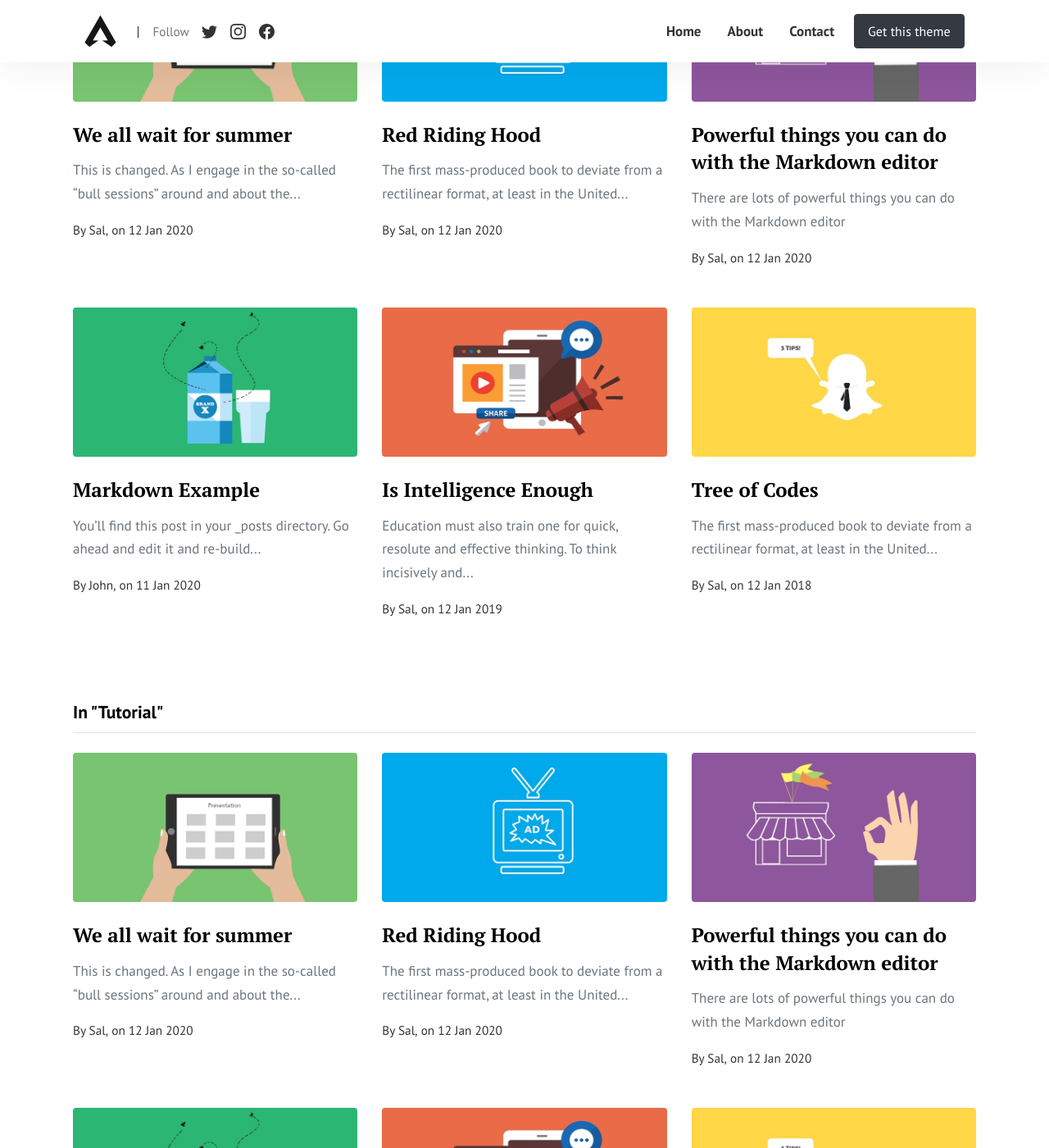
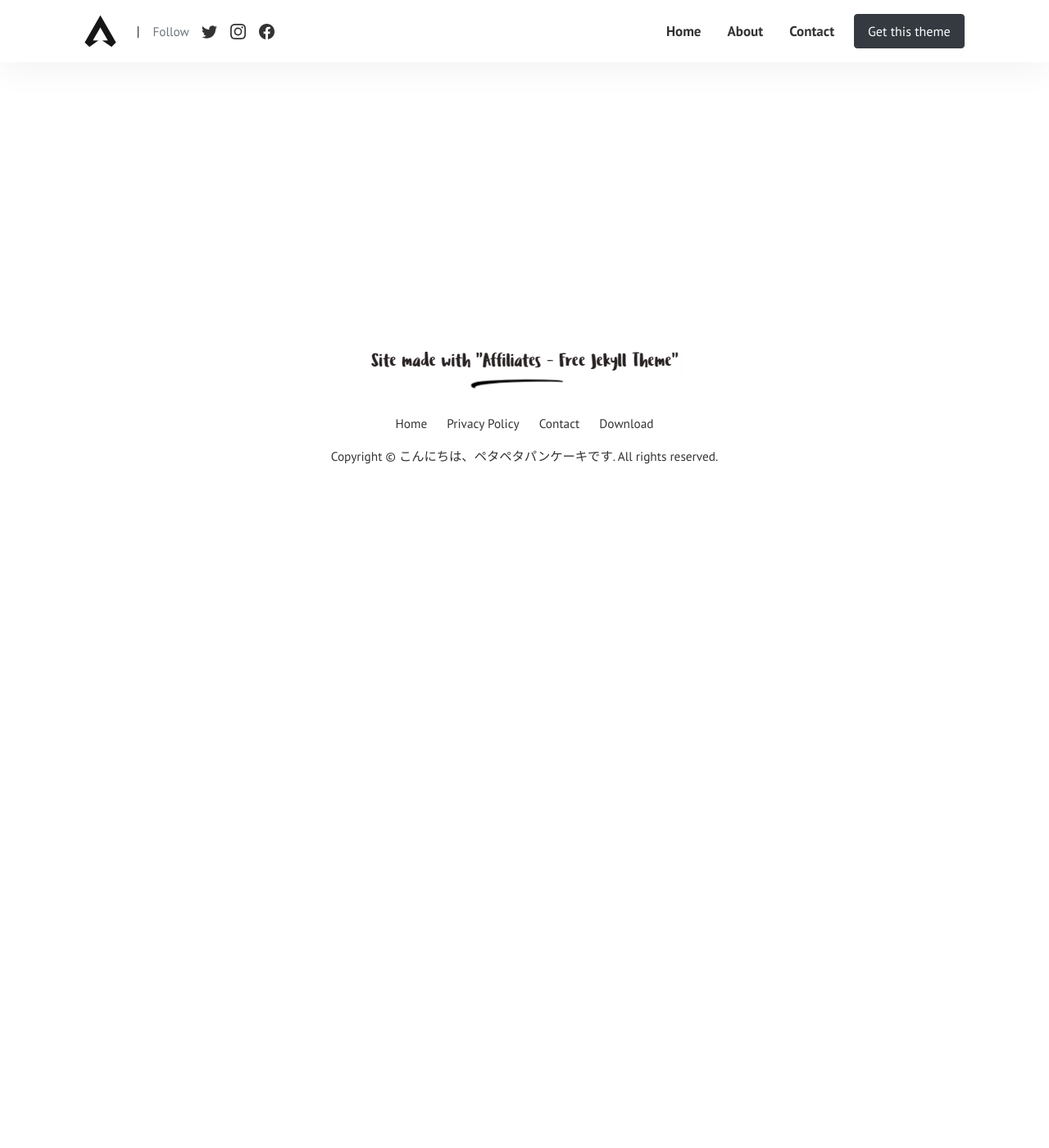
Before and after one commit to kairi1091/kairi1091.github.io, a Jekyll site: the page built from pages/categories.html, in a window 1280 px wide and 1400 px high, scrolled down 289 px. Shown: the whole window at 82% size. Built offline with Jekyll 4.4.1, drawn with Linux system fonts in a browser that asks for light colours; after the commit the page ends 900 px from its top, so only the background shows below that; some of the changed text lies outside the part shown.

Commit message:
タイトル変更

````diff
--- a/_config.yml
+++ b/_config.yml
@@ -1,6 +1,6 @@
-title: "Affiliates"
-email: wowthemesnet@gmail.com
-timezone: UTC
+title: "こんにちは、ペタペタパンケーキです"
+# email: wowthemesnet@gmail.com
+timezone: Tokyo
 baseurl: "/"
 permalink: "/:title/"
 logo: 'assets/images/logo.png'
@@ -8,8 +8,8 @@
 author: Sal
 paginate: 30
 disqus: 'demowebsite'
-locale: en_us
-lang: en_us
+locale: ja_jp
+lang: ja_jp
 feed_items: 10
 feed_update_period: daily
 feed_update_frequency: 1
--- a/_posts/2018-01-12-tree-of-codes.md
+++ /dev/null
@@ -1,17 +0,0 @@
----
-layout: post
-title:  "Tree of Codes"
-author: sal
-categories: [ Jekyll, tutorial ]
-image: assets/images/2.jpg
----
-The first mass-produced book to deviate from a rectilinear format, at least in the United States, is thought to be this 1863 edition of Red Riding Hood, cut into the shape of the protagonist herself with the troublesome wolf curled at her feet. Produced by the Boston-based publisher Louis Prang, this is the first in their “Doll Series”, a set of five “die-cut” books, known also as shape books — the other titles being Robinson Crusoe, Goody Two-Shoes (also written by Red Riding Hood author Lydia Very), Cinderella, and King Winter.
-
-As for this particular rendition of Charles Perrault’s classic tale, the text and design is by Lydia Very (1823-1901), sister of Transcendentalist poet Jones Very. The gruesome ending of the original — which sees Little Red Riding Hood being gobbled up as well as her grandmother — is avoided here, the gore giving way to the less bloody aims of the morality tale, and the lesson that one should not disobey one’s mother.
-
-> It would seem the claim could also extend to die cut books in general, as we can’t find anything sooner, but do let us know in the comments if you have further light to shed on this! Such books are, of course, still popular in children’s publishing today, though the die cutting is not now limited to mere outlines, as evidenced in a beautiful 2014 version of the same Little Red Riding Hood story.
-
-
-An 1868 Prang catalogue would later claim that such “books in the shape of a regular paper Doll… originated with us”.
-
-The die cut has also been employed in the non-juvenile sphere as well, a recent example being Jonathan Safran Foer’s ambitious Tree of Codes.
--- a/_posts/2019-01-12-is-intelligence-enough.md
+++ /dev/null
@@ -1,18 +0,0 @@
----
-layout: post
-title:  "Is Intelligence Enough"
-author: sal
-categories: [ Jekyll, tutorial ]
-image: assets/images/5.jpg
----
-Education must also train one for quick, resolute and effective thinking. To think incisively and to think for one's self is very difficult.
-
-> We are prone to let our mental life become invaded by legions of half truths, prejudices, and propaganda. At this point, I often wonder whether or not education is fulfilling its purpose. A great majority of the so-called educated people do not think logically and scientifically.
-
-Even the press, the classroom, the platform, and the pulpit in many instances do not give us objective and unbiased truths. To save man from the morass of propaganda, in my opinion, is one of the chief aims of education. Education must enable one to sift and weigh evidence, to discern the true from the false, the real from the unreal, and the facts from the fiction.
-
-The function of education, therefore, is to teach one to think intensively and to think critically. But education which stops with efficiency may prove the greatest menace to society. The most dangerous criminal may be the man gifted with reason, but with no morals.
-
-The late Eugene Talmadge, in my opinion, possessed one of the better minds of Georgia, or even America. Moreover, he wore the Phi Beta Kappa key. By all measuring rods, Mr. Talmadge could think critically and intensively; yet he contends that I am an inferior being. Are those the types of men we call educated?
-
-We must remember that intelligence is not enough. Intelligence plus character--that is the goal of true education. The complete education gives one not only power of concentration, but worthy objectives upon which to concentrate. The broad education will, therefore, transmit to one not only the accumulated knowledge of the race but also the accumulated experience of social living.
--- a/_posts/2020-01-11-markup-example.md
+++ /dev/null
@@ -1,26 +0,0 @@
----
-layout: post
-title:  "Markdown Example"
-author: john
-categories: [ Jekyll, tutorial ]
-image: assets/images/6.jpg
----
-You’ll find this post in your `_posts` directory. Go ahead and edit it and re-build the site to see your changes. You can rebuild the site in many different ways, but the most common way is to run `jekyll serve`, which launches a web server and auto-regenerates your site when a file is updated. Something.
-
-To add new posts, simply add a file in the `_posts` directory that follows the convention `YYYY-MM-DD-name-of-post.ext` and includes the necessary front matter. Take a look at the source for this post to get an idea about how it works.
-
-Jekyll also offers powerful support for code snippets:
-
-{% highlight ruby %}
-def print_hi(name)
-  puts "Hi, #{name}"
-end
-print_hi('Tom')
-#=> prints 'Hi, Tom' to STDOUT.
-{% endhighlight %}
-
-Check out the [Jekyll docs][jekyll-docs] for more info on how to get the most out of Jekyll. File all bugs/feature requests at [Jekyll’s GitHub repo][jekyll-gh]. If you have questions, you can ask them on [Jekyll Talk][jekyll-talk].
-
-[jekyll-docs]: http://jekyllrb.com/docs/home
-[jekyll-gh]:   https://github.com/jekyll/jekyll
-[jekyll-talk]: https://talk.jekyllrb.com/
--- a/_posts/2020-01-12-powerful-things-markdown-editor.md
+++ /dev/null
@@ -1,49 +0,0 @@
----
-layout: post
-title:  "Powerful things you can do with the Markdown editor"
-author: sal
-categories: [ Jekyll, tutorial ]
-image: assets/images/4.jpg
----
-There are lots of powerful things you can do with the Markdown editor
-
-If you've gotten pretty comfortable with writing in Markdown, then you may enjoy some more advanced tips about the types of things you can do with Markdown!
-
-As with the last post about the editor, you'll want to be actually editing this post as you read it so that you can see all the Markdown code we're using.
-
-
-## Special formatting
-
-As well as bold and italics, you can also use some other special formatting in Markdown when the need arises, for example:
-
-+ ~~strike through~~
-+ ==highlight==
-+ \*escaped characters\*
-
-
-## Writing code blocks
-
-There are two types of code elements which can be inserted in Markdown, the first is inline, and the other is block. Inline code is formatted by wrapping any word or words in back-ticks, `like this`. Larger snippets of code can be displayed across multiple lines using triple back ticks:
-
-```
-.my-link {
-    text-decoration: underline;
-}
-```
-
-If you want to get really fancy, you can even add syntax highlighting using Rouge.
-
-
-![walking]({{ site.baseurl }}/assets/images/3.jpg)
-
-## Reference lists
-
-The quick brown jumped over the lazy.
-
-Another way to insert links in markdown is using reference lists. You might want to use this style of linking to cite reference material in a Wikipedia-style. All of the links are listed at the end of the document, so you can maintain full separation between content and its source or reference.
-
-## Full HTML
-
-Perhaps the best part of Markdown is that you're never limited to just Markdown. You can write HTML directly in the Markdown editor and it will just work as HTML usually does. No limits! Here's a standard YouTube embed code as an example:
-
-<p><iframe style="width:100%;" height="315" src="https://www.youtube.com/embed/Cniqsc9QfDo?rel=0&amp;showinfo=0" frameborder="0" allowfullscreen></iframe></p>
--- a/_posts/2020-01-12-red-riding.md
+++ /dev/null
@@ -1,16 +0,0 @@
----
-layout: post
-title:  "Red Riding Hood"
-author: sal
-categories: [ Jekyll, tutorial ]
-image: assets/images/3.jpg
----
-The first mass-produced book to deviate from a rectilinear format, at least in the United States, is thought to be this 1863 edition of Red Riding Hood, cut into the shape of the protagonist herself with the troublesome wolf curled at her feet. Produced by the Boston-based publisher Louis Prang, this is the first in their “Doll Series”, a set of five “die-cut” books, known also as shape books — the other titles being Robinson Crusoe, Goody Two-Shoes (also written by Red Riding Hood author Lydia Very), Cinderella, and King Winter.
-
-An 1868 Prang catalogue would later claim that such “books in the shape of a regular paper Doll… originated with us”.
-
-> It would seem the claim could also extend to die cut books in general, as we can’t find anything sooner, but do let us know in the comments if you have further light to shed on this! Such books are, of course, still popular in children’s publishing today, though the die cutting is not now limited to mere outlines, as evidenced in a beautiful 2014 version of the same Little Red Riding Hood story.
-
-The die cut has also been employed in the non-juvenile sphere as well, a recent example being Jonathan Safran Foer’s ambitious Tree of Codes.
-
-As for this particular rendition of Charles Perrault’s classic tale, the text and design is by Lydia Very (1823-1901), sister of Transcendentalist poet Jones Very. The gruesome ending of the original — which sees Little Red Riding Hood being gobbled up as well as her grandmother — is avoided here, the gore giving way to the less bloody aims of the morality tale, and the lesson that one should not disobey one’s mother.
--- a/_posts/2020-01-12-we-all-wait-for-summer.md
+++ /dev/null
@@ -1,9 +0,0 @@
----
-layout: post
-title:  "We all wait for summer"
-categories: [ Jekyll, tutorial ]
-image: assets/images/1.jpg
----
-This is changed. As I engage in the so-called "bull sessions" around and about the school, I too often find that most college men have a misconception of the purpose of education. Most of the "brethren" think that <a href="#">education should equip</a> them with the proper instruments of exploitation so that they can forever trample over the masses. Still others think that education should furnish them with noble ends rather than means to an end.
-
-It seems to me that education has a two-fold function to perform in the life of man and in society: the one is utility and the other is culture. Education must enable a man to become more efficient, to achieve with increasing facility the ligitimate goals of his life.
--- a/index.html
+++ b/index.html
@@ -10,8 +10,8 @@
 <div class="rounded mb-5 hero">
   <div class="row align-items-center justify-content-between">
     <div class="col-md-6">
-      <h1 class="font-weight-bold mb-4 serif-font">Let me  teach you how to become successful online</h1>
-      <p class="lead mb-4">My name is Lyam and I'm here to share with you my knowledge and experience of over 10 years of monetizing my blog.</p>
+      <h1 class="font-weight-bold mb-4 serif-font"></h1>
+      <p class="lead mb-4">こんにちは！私はぺたぺたパンケーキ略してぺたパンですです。AI技術とロボティクスを組み合わせた未来のものづくりに挑戦しています。このポートフォリオでは、私のプロジェクトやスキル、目指していることを紹介しています。どうぞ、楽しんでご覧ください！</p>
       <a href="{{site.baseurl}}/about" class="btn btn-dark text-white px-5 btn-lg">About me</a>
     </div>
     <div class="col-md-6 text-right pl-0 pl-lg-4">
````
